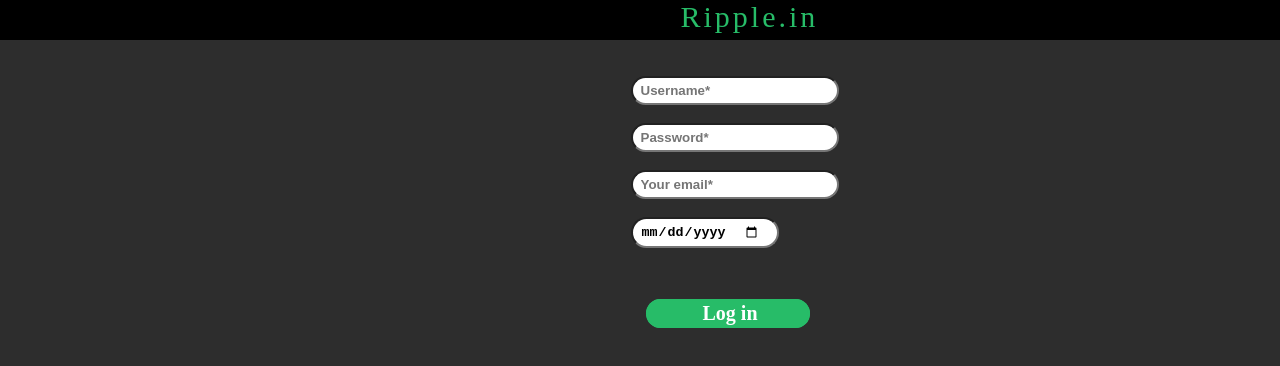
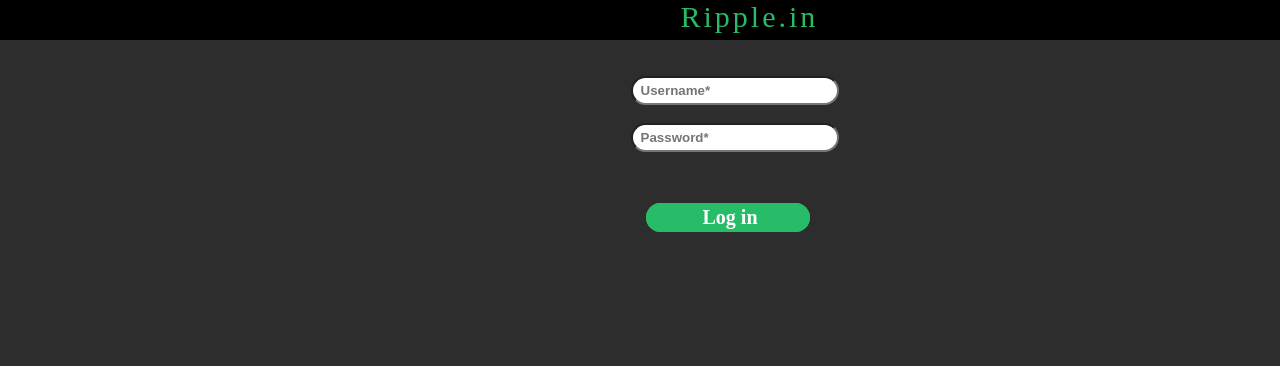
Before and after one commit to nairit-arnav/Ripple, a plain HTML site: page log_in.html in a window 1280 px wide. Drawn offline with Linux system fonts and the light colour scheme.

Commit message:
Update log_in.html

```diff
--- a/log_in.html
+++ b/log_in.html
@@ -20,10 +20,6 @@
             <input class="input_box" type="text" placeholder="Username*">
             <br><br>
             <input class="input_box" type="password" placeholder="Password*">
-            <br><br>
-            <input class="input_box" type="email" placeholder="Your email*">
-            <br><br>
-            <input class="input_box" type="date" placeholder="Your DOB">
         </form>
         <br><br><br>
         <a class="input_box" id="log_btn">Log in</a>
```
